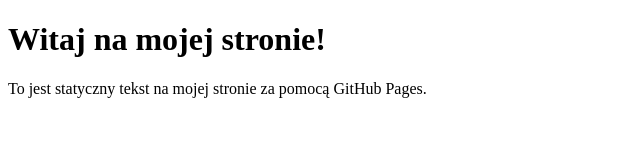
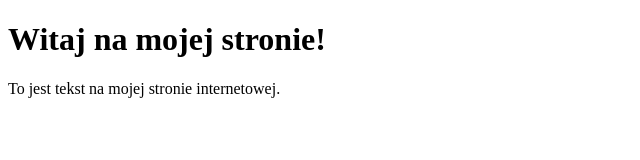
Before and after one commit to werbowy/mypage, a plain HTML site: page index.html in a window 1280 px wide. Shown: the whole page, without its empty margins (0-640 px from the left). Drawn offline with Linux system fonts and the light colour scheme.

Commit message:
index.html

```diff
--- a/index.html
+++ b/index.html
@@ -7,6 +7,6 @@
 </head>
 <body>
     <h1>Witaj na mojej stronie!</h1>
-    <p>To jest statyczny tekst na mojej stronie za pomocą GitHub Pages.</p>
+    <p>To jest tekst na mojej stronie internetowej.</p>
 </body>
 </html>
```
